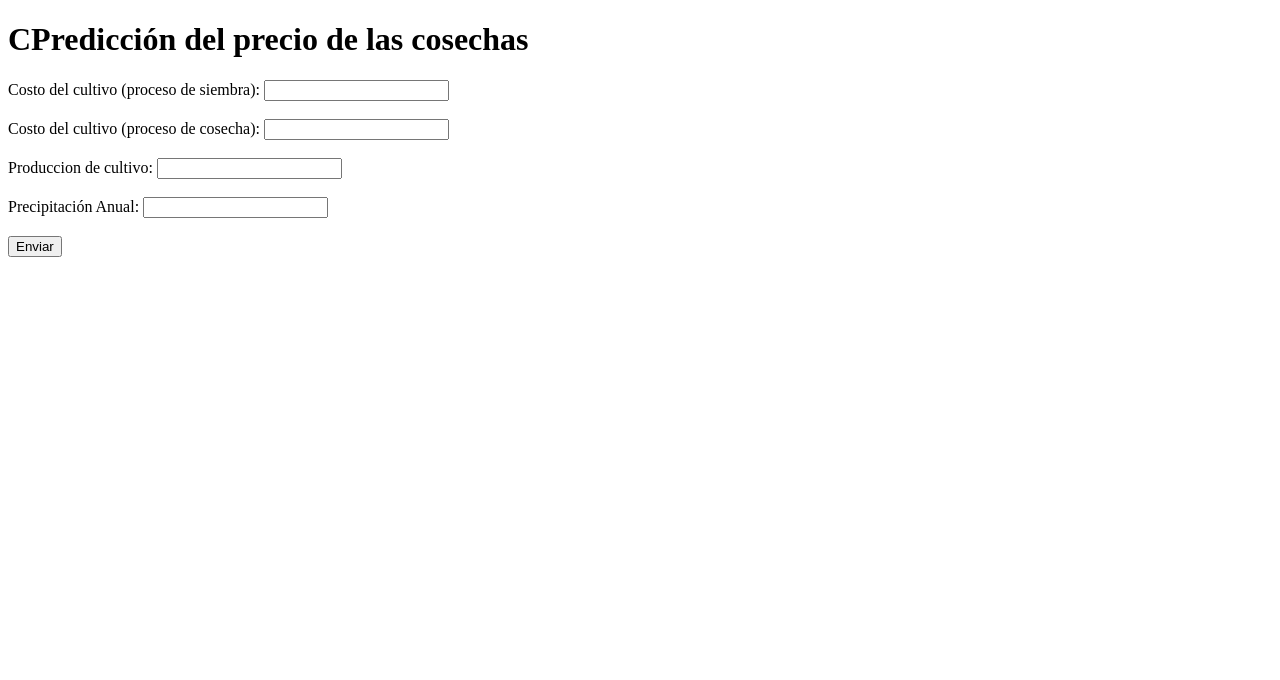
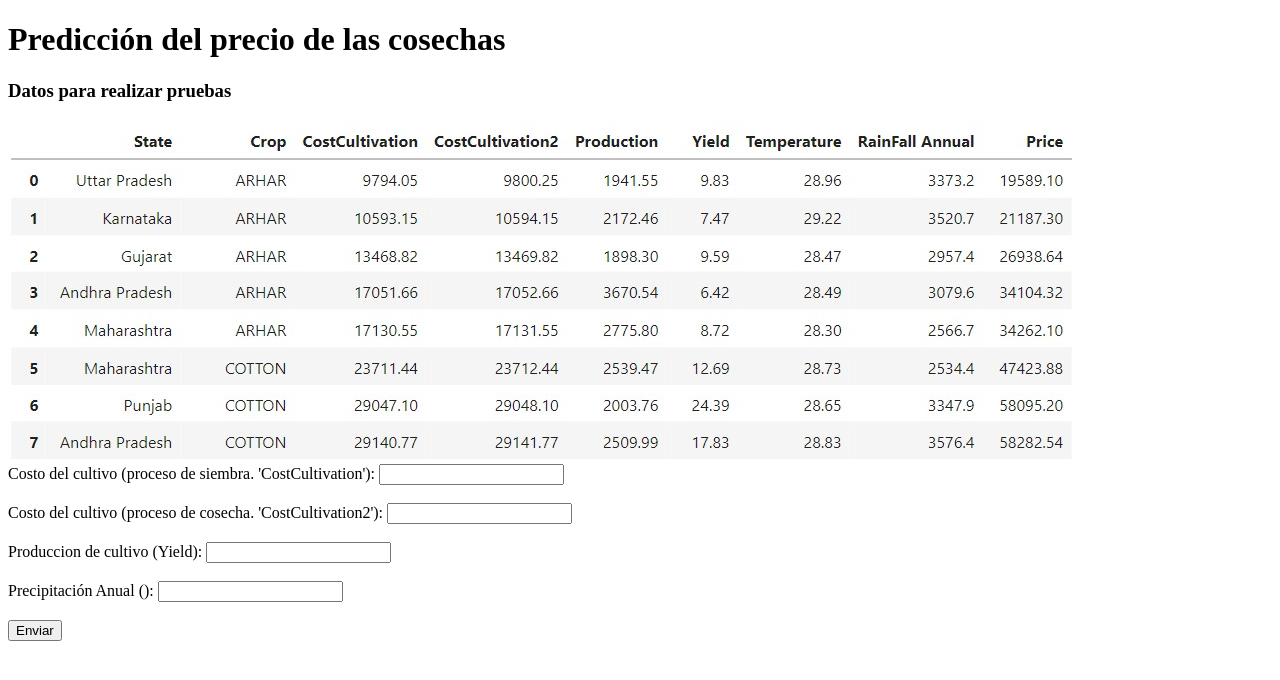
Before and after one commit to JJ1087/precioDeLasCosechas, a Flask app: page / in a window 1280 px wide. Shown: the top 680 px of the page. Run offline with Flask 3, Linux system fonts and the light colour scheme; parts of the project's set-up code (start-up, migrations or seed data) failed here and were passed over.

Commit message:
corrección formulario5

```diff
--- a/templates/formulario.html
+++ b/templates/formulario.html
@@ -33,18 +33,20 @@
     </script>
 </head>
 <body>
-    <h1>CPredicción del precio de las cosechas</h1>
+    <h1>Predicción del precio de las cosechas</h1>
+    <h3>Datos para realizar pruebas</h3>
+    <img src="../static/Pruebas.jpeg" alt="Datos de pruebas">
     <form id="formulario" onsubmit="clasificarTrastorno(event)">
-        <label for="CostCultivation">Costo del cultivo (proceso de siembra):</label>
+        <label for="CostCultivation">Costo del cultivo (proceso de siembra. 'CostCultivation'):</label>
         <input type="text" id="CostCultivation" name="CostCultivation"><br><br>
 
-        <label for="CostCultivation2">Costo del cultivo (proceso de cosecha):</label>
+        <label for="CostCultivation2">Costo del cultivo (proceso de cosecha. 'CostCultivation2'):</label>
         <input type="text" id="CostCultivation2" name="CostCultivation2"><br><br>
 
-        <label for="Yield">Produccion de cultivo:</label>
+        <label for="Yield">Produccion de cultivo (Yield):</label>
         <input type="text" id="Yield" name="Yield"><br><br>
 
-        <label for="RainFallAnnual">Precipitación Anual:</label>
+        <label for="RainFallAnnual">Precipitación Anual ():</label>
         <input type="text" id="RainFallAnnual" name="RainFallAnnual"><br><br>
 
 
```
Also changed, not shown: static/Pruebas.jpeg (added).
